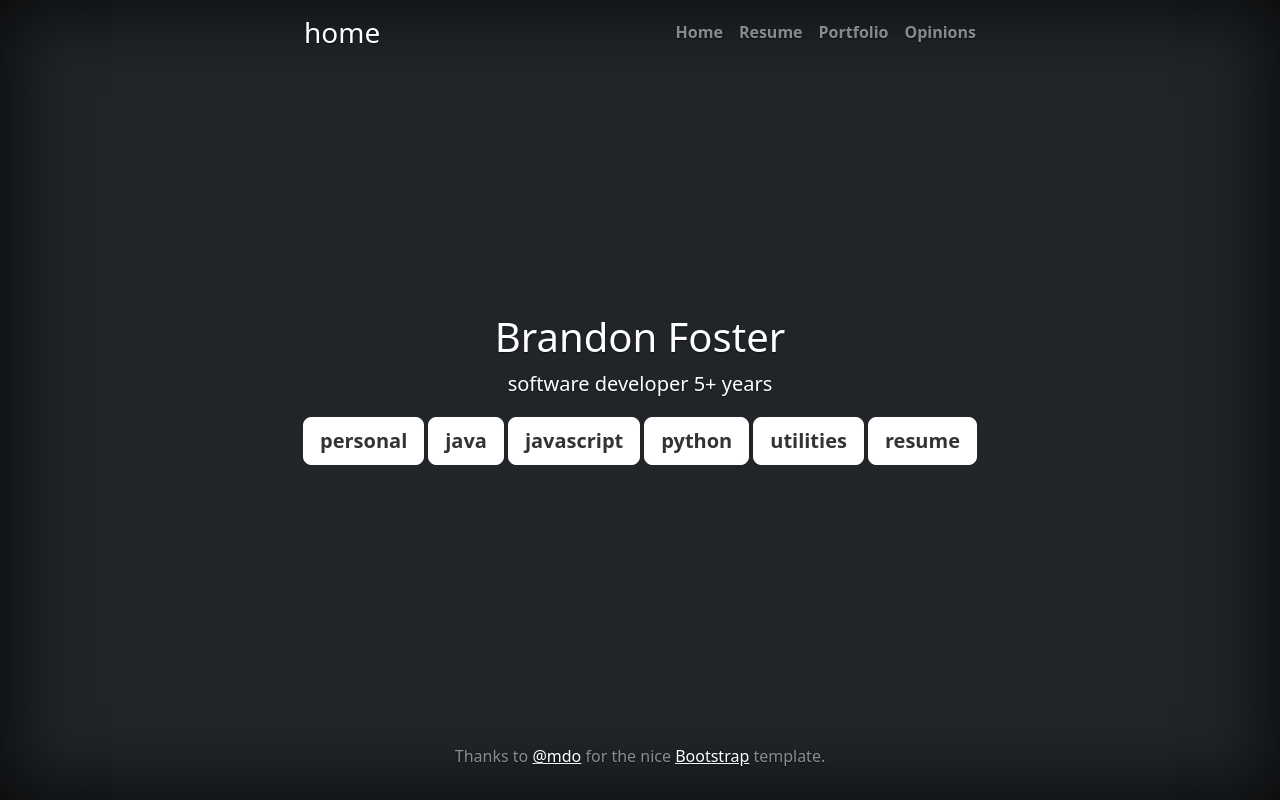
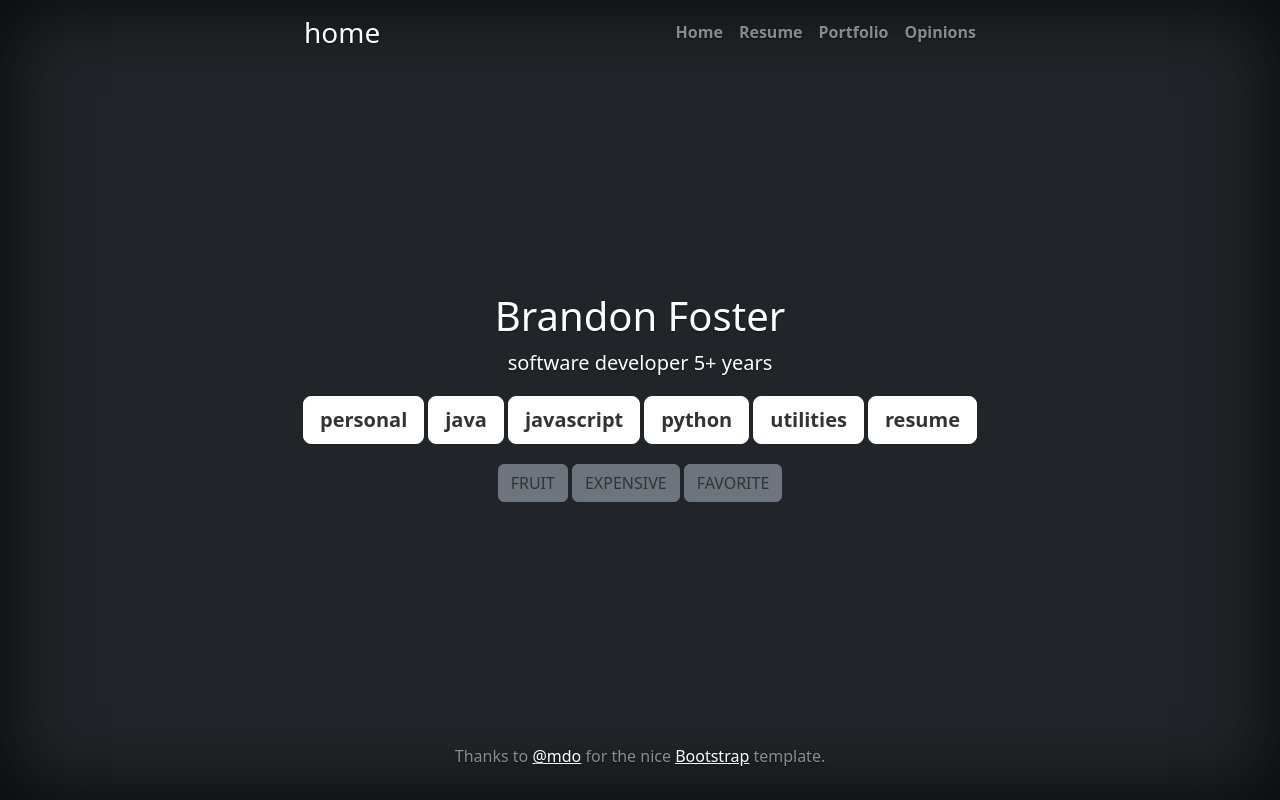
Before and after one commit to brandon-foster/resume_react_server, a React (Create React App) app in the folder client/: page / in a window 1280 px wide. Built offline with nearby package versions, Linux system fonts and the light colour scheme.

Commit message:
display books via tag buttons

```diff
--- a/client/src/pages/HomePage.js
+++ b/client/src/pages/HomePage.js
@@ -1,6 +1,42 @@
-import { Link } from 'react-router-dom';
+import { useState } from 'react';
 
 export const HomePage = () => {
+    const tag = {
+        FRUIT: 'FRUIT',
+        EXPENSIVE: 'EXPENSIVE',
+        FAVORITE: 'FAVORITE',
+    };
+    const tags = [
+        tag.FRUIT, tag.EXPENSIVE, tag.FAVORITE,
+    ];
+    const books = [
+        {
+            title: 'Apple Book',
+            tagList: [
+                tag.FRUIT,
+            ],
+        },
+        {
+            title: 'Banana Book',
+            tagList: [
+                tag.FRUIT,
+                tag.EXPENSIVE,
+                tag.FAVORITE,
+            ],
+        },
+        {
+            title: 'Cherry Book',
+            tagList: [
+                tag.FRUIT,
+                tag.EXPENSIVE,
+            ],
+        },
+    ];
+    const [bookListState, setBookListState] = useState([]);
+    function handleTagButtonClick(e, tag) {
+        const newList = books.filter(b => b.tagList.includes(tag));
+        setBookListState([...newList]);
+    }
     return (
         <>
             <h1>Brandon Foster</h1>
@@ -13,6 +49,16 @@ export const HomePage = () => {
                 <a href="#" className="btn btn-lg btn-secondary fw-bold border-white bg-white">utilities</a>
                 <a href="#" className="btn btn-lg btn-secondary fw-bold border-white bg-white">resume</a>
             </p>
+            {tags.map((t, i) => {
+                return (
+                    <button key={`tagButton${i}`} type='button' className='btn btn-secondary' onClick={e => handleTagButtonClick(e, t)}>{t}</button>
+                );
+            })}
+            {bookListState.map((b, i) => {
+                return (
+                    <p key={`book${i}`}>{ b.title }</p>
+                );
+            })}
         </>
     );
 };
```
